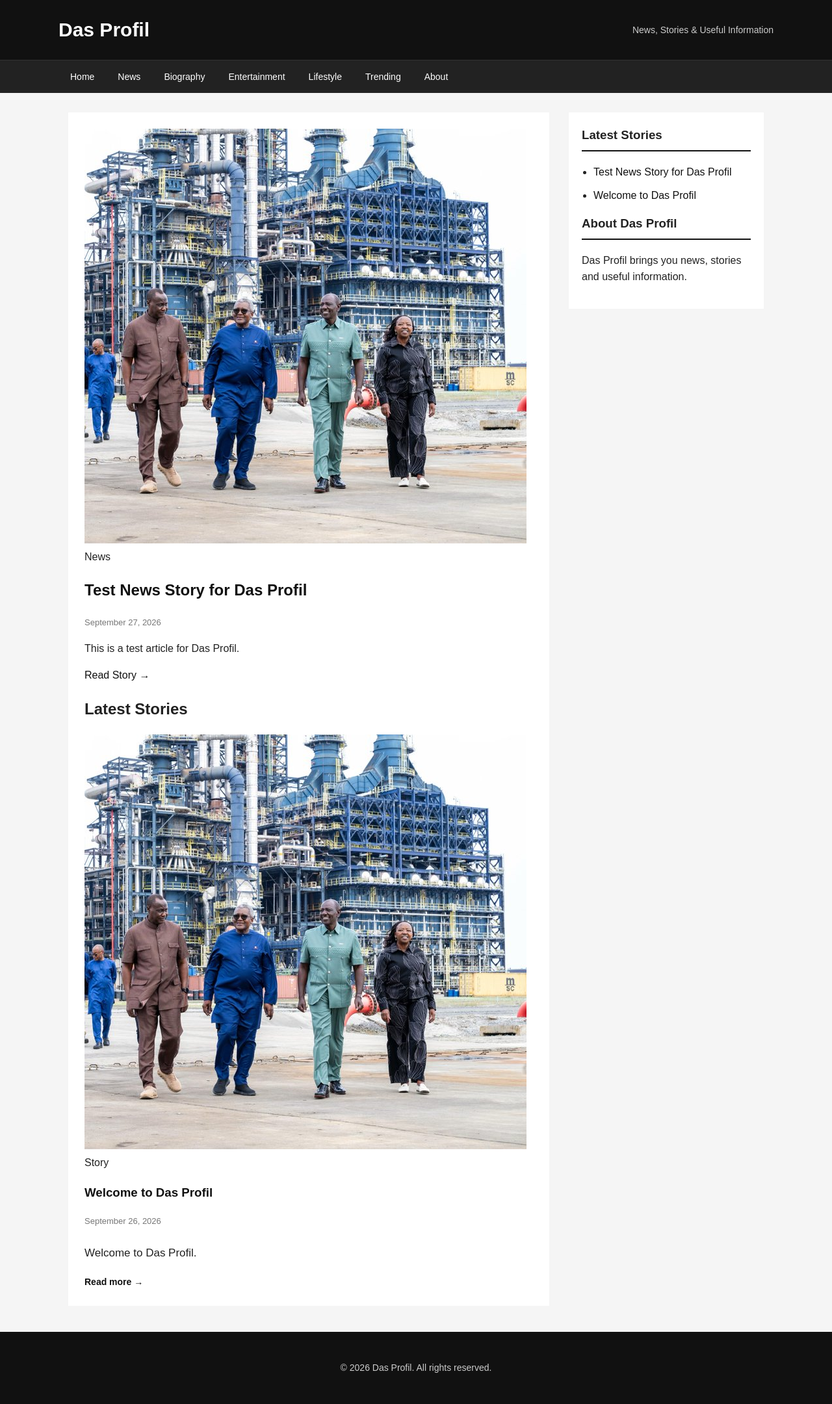
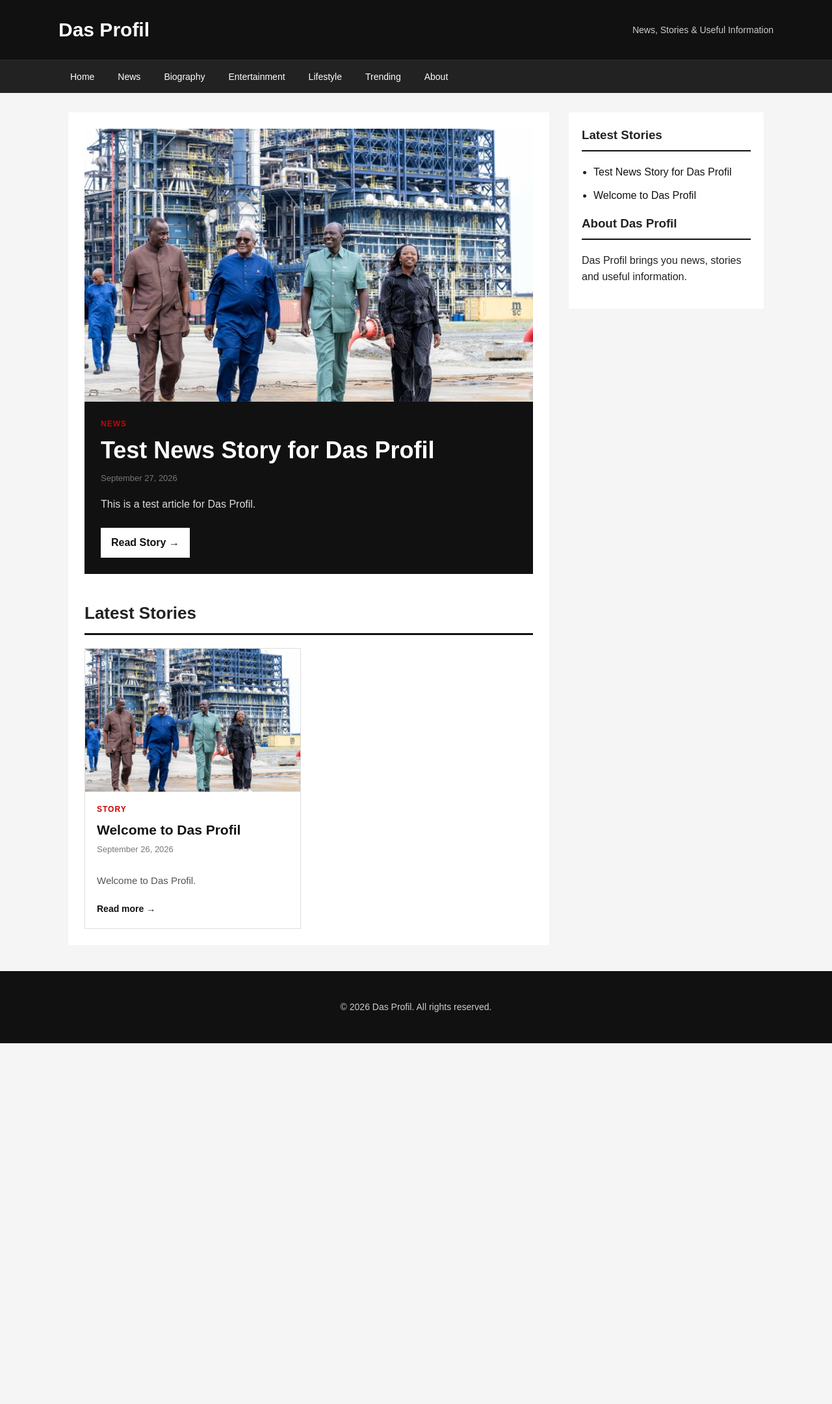
Before and after one commit to Danielitel/dasprofil, a Jekyll site: the page built from index.md, in a window 1280 px wide. Shown: the whole page at 65% size. Built offline with Jekyll 4.4.1, drawn with Linux system fonts in a browser that asks for light colours; after the commit the page ends 1605 px from its top, so only the background shows below that.

Commit message:
Add styles for featured stories and story cards

```diff
--- a/_layouts/default.html
+++ b/_layouts/default.html
@@ -117,6 +117,130 @@
 .post-card-content {
   padding: 0;
     }
+
+
+    /* HOMEPAGE EDITORIAL DESIGN */
+
+.featured-story {
+  margin-bottom: 40px;
+  background: #111;
+  color: #fff;
+}
+
+.featured-image {
+  width: 100%;
+  height: 420px;
+  object-fit: cover;
+  display: block;
+}
+
+.featured-content {
+  padding: 25px;
+}
+
+.featured-content h1 {
+  font-size: 36px;
+  line-height: 1.2;
+  margin: 8px 0 12px;
+}
+
+.featured-content h1 a {
+  color: #fff;
+}
+
+.featured-content p {
+  color: #ddd;
+  font-size: 16px;
+}
+
+.story-category {
+  font-size: 12px;
+  font-weight: bold;
+  text-transform: uppercase;
+  letter-spacing: 1px;
+  color: #c00;
+}
+
+.featured-read-more {
+  display: inline-block;
+  margin-top: 8px;
+  padding: 10px 16px;
+  background: #fff;
+  color: #111;
+  font-weight: bold;
+}
+
+.section-title {
+  font-size: 26px;
+  margin: 0 0 20px;
+  border-bottom: 3px solid #111;
+  padding-bottom: 10px;
+}
+
+.story-grid {
+  display: grid;
+  grid-template-columns: repeat(2, 1fr);
+  gap: 25px;
+}
+
+.story-card {
+  border: 1px solid #ddd;
+  background: #fff;
+}
+
+.story-card-image {
+  width: 100%;
+  height: 220px;
+  object-fit: cover;
+  display: block;
+}
+
+.story-card-content {
+  padding: 18px;
+}
+
+.story-card h3 {
+  font-size: 21px;
+  line-height: 1.3;
+  margin: 7px 0;
+}
+
+.story-card p {
+  font-size: 15px;
+  color: #555;
+}
+
+.story-card .read-more {
+  display: inline-block;
+  margin-top: 5px;
+}
+
+/* MOBILE HOMEPAGE */
+
+@media (max-width: 750px) {
+
+  .featured-image {
+    height: 260px;
+  }
+
+  .featured-content {
+    padding: 20px;
+  }
+
+  .featured-content h1 {
+    font-size: 28px;
+  }
+
+  .story-grid {
+    grid-template-columns: 1fr;
+    gap: 20px;
+  }
+
+  .story-card-image {
+    height: 210px;
+  }
+
+}
 
     .post-card:last-child {
       border-bottom: none;
```
